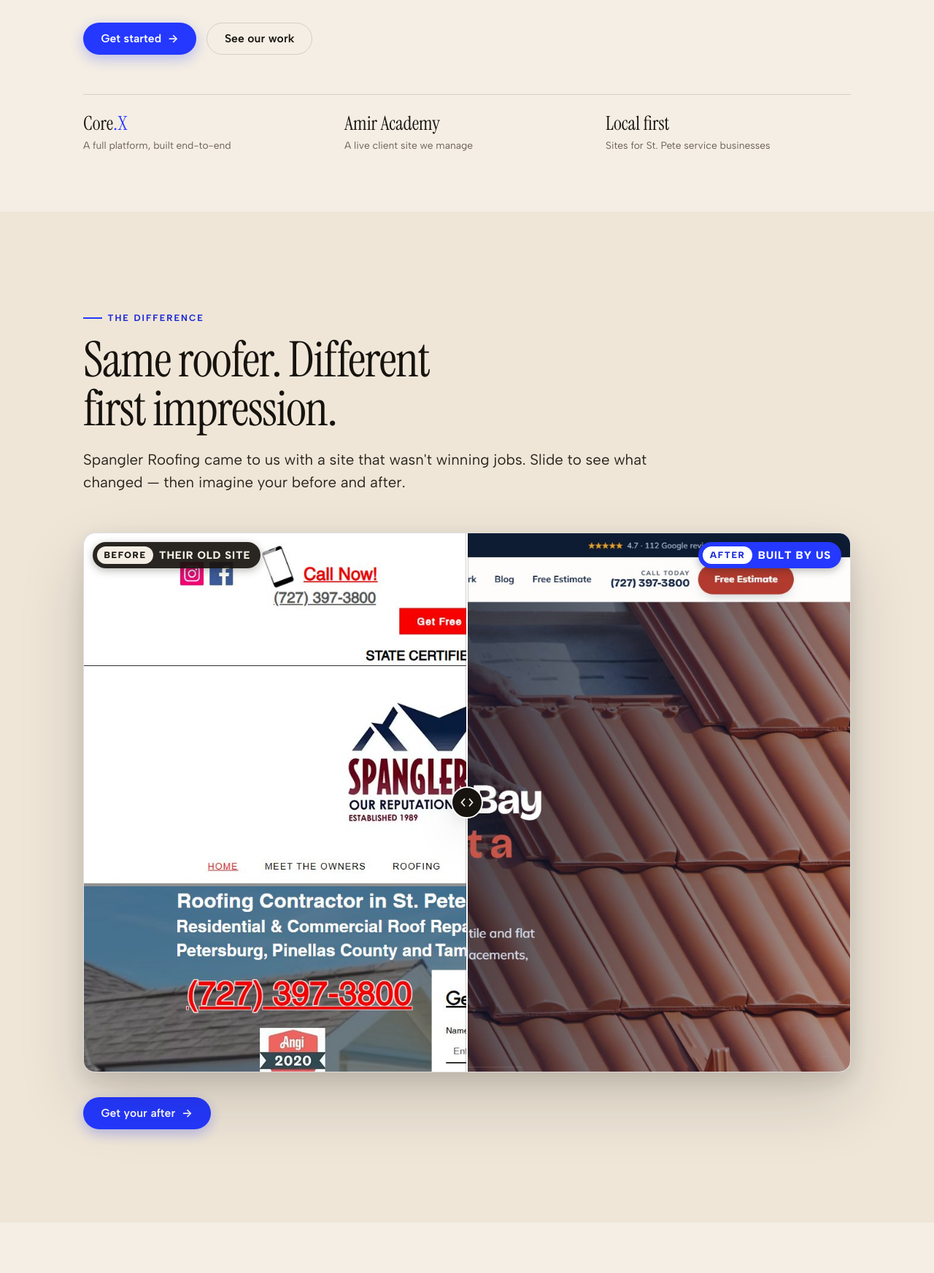
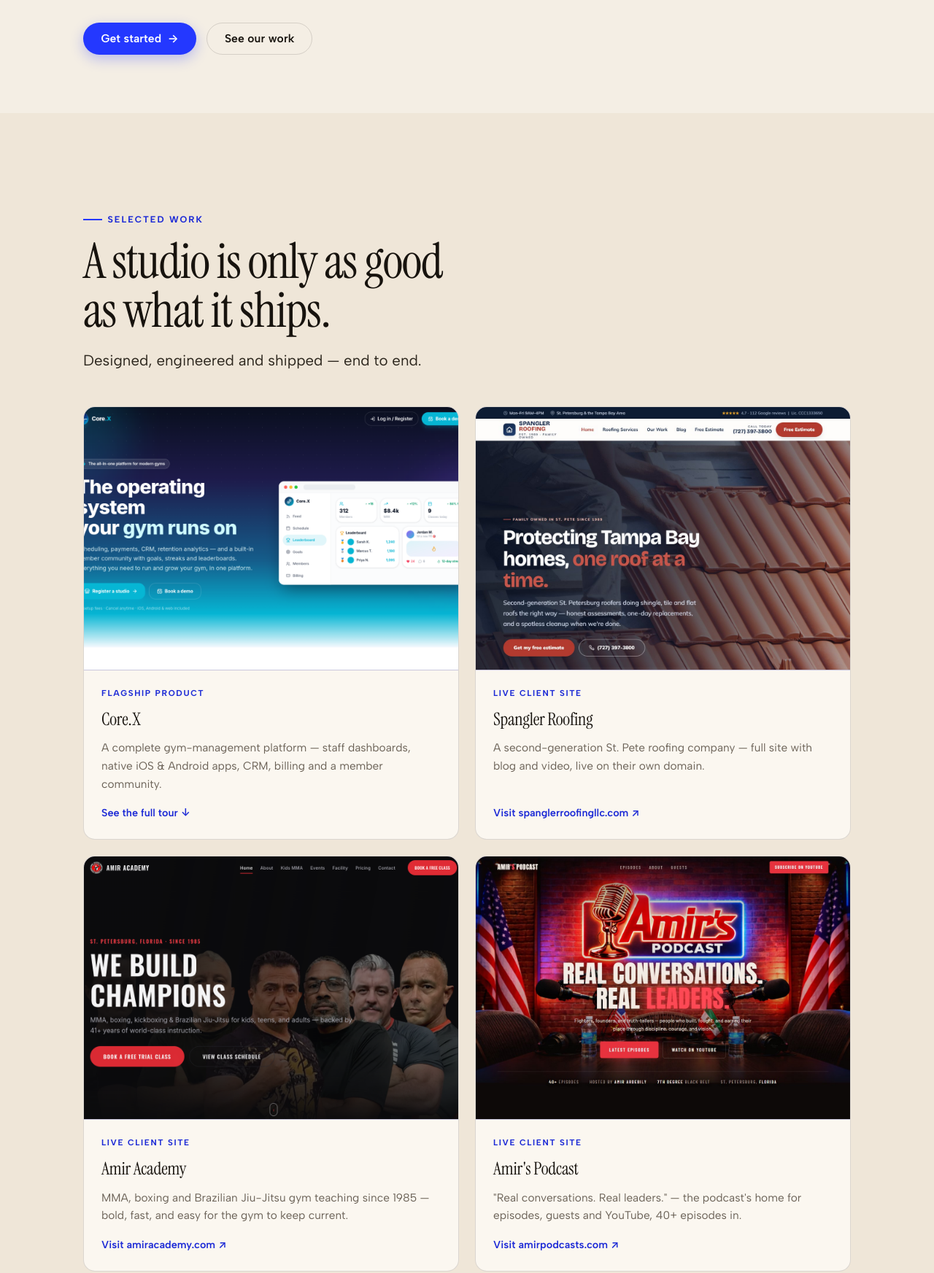
Before and after one commit to wilsonramstead/wilsoninnovations, a plain HTML site: page index.html in a window 1280 px wide. Shown: the part 784-2529 px from the top of the page at 73% size. Drawn offline with Linux system fonts and the light colour scheme.

Commit message:
Order: Work, Templates, then before/after; remove hero trust strip

```diff
--- a/index.html
+++ b/index.html
@@ -111,63 +111,12 @@
             <a class="btn btn--ghost" href="#work">See our work</a>
           </div>
 
-          <div class="trust reveal" data-d="3">
-            <div class="trust__item">
-              <div class="trust__k">Core<span class="u">.X</span></div>
-              <div class="trust__l">A full platform, built end-to-end</div>
-            </div>
-            <div class="trust__item">
-              <div class="trust__k">Amir Academy</div>
-              <div class="trust__l">A live client site we manage</div>
-            </div>
-            <div class="trust__item">
-              <div class="trust__k">Local first</div>
-              <div class="trust__l">Sites for St. Pete service businesses</div>
-            </div>
-          </div>
         </div>
       </section>
 
-      <!-- ===================== Before / After proof ===================== -->
-      <section class="section alt" id="proof">
-        <div class="wrap">
-          <p class="eyebrow reveal">The difference</p>
-          <h2 class="section-title reveal" data-d="1" style="margin-top:14px">Same roofer. Different first impression.</h2>
-          <p class="lead reveal" data-d="2" style="margin-top:20px">
-            Spangler Roofing came to us with a site that wasn't winning jobs. Slide to see what
-            changed — then imagine your before and after.
-          </p>
-
-          <div class="ba reveal" data-d="2" id="ba">
-            <div class="ba__stage">
-              <figure class="ba__pane ba__pane--after">
-                <img src="./assets/proof-after.jpg" width="1280" height="900" loading="lazy" alt="The new Spangler Roofing website by Wilson Innovations — a bold hero reading 'Protecting Tampa Bay homes, one roof at a time' with clear call and estimate buttons." />
-                <figcaption class="ba__label ba__label--after"><span class="ba__label-tag">After</span><span>Built by us</span></figcaption>
-              </figure>
-              <figure class="ba__pane ba__pane--before">
-                <img src="./assets/proof-before.jpg" width="1280" height="900" loading="lazy" alt="Spangler Roofing's previous website — a cluttered, dated layout with red text links and a busy header." />
-                <figcaption class="ba__label ba__label--before"><span class="ba__label-tag">Before</span><span>Their old site</span></figcaption>
-              </figure>
-              <div class="ba__divider" aria-hidden="true">
-                <span class="ba__knob">
-                  <svg width="18" height="18" viewBox="0 0 24 24" fill="none" stroke="currentColor" stroke-width="2.4" aria-hidden="true"><path d="M8 5l-6 7 6 7M16 5l6 7-6 7"/></svg>
-                </span>
-              </div>
-              <div class="ba__intro" aria-hidden="true">
-                <span class="ba__hint">Slide to see the before &amp; after <span class="arw" aria-hidden="true">→</span></span>
-              </div>
-              <input class="ba__range" type="range" min="0" max="100" value="50" step="0.1" aria-label="Comparison slider — drag to reveal the old Spangler Roofing site versus the new one" />
-            </div>
-          </div>
-
-          <div class="hero-cta reveal" data-d="3">
-            <a class="btn btn--primary" href="#pricing">Get your after <span class="arw" aria-hidden="true">→</span></a>
-          </div>
-        </div>
-      </section>
 
       <!-- ===================== Portfolio ===================== -->
-      <section class="section" id="work">
+      <section class="section alt" id="work">
         <div class="wrap">
           <p class="eyebrow reveal">Selected work</p>
           <h2 class="section-title reveal" data-d="1" style="margin-top:14px">A studio is only as good as what it ships.</h2>
@@ -215,7 +164,7 @@
       </section>
 
       <!-- ===================== Templates ===================== -->
-      <section class="section alt" id="templates">
+      <section class="section" id="templates">
         <div class="wrap">
           <p class="eyebrow reveal">Templates ready to launch</p>
           <h2 class="section-title reveal" data-d="1" style="margin-top:14px">Pick a design. I'll make it yours in days.</h2>
@@ -401,6 +350,45 @@
                 </span>
               </div>
             </div>
+        </div>
+      </section>
+
+
+      <!-- ===================== Before / After proof ===================== -->
+      <section class="section alt" id="proof">
+        <div class="wrap">
+          <p class="eyebrow reveal">The difference</p>
+          <h2 class="section-title reveal" data-d="1" style="margin-top:14px">Same roofer. Different first impression.</h2>
+          <p class="lead reveal" data-d="2" style="margin-top:20px">
+            Spangler Roofing came to us with a site that wasn't winning jobs. Slide to see what
+            changed — then imagine your before and after.
+          </p>
+
+          <div class="ba reveal" data-d="2" id="ba">
+            <div class="ba__stage">
+              <figure class="ba__pane ba__pane--after">
+                <img src="./assets/proof-after.jpg" width="1280" height="900" loading="lazy" alt="The new Spangler Roofing website by Wilson Innovations — a bold hero reading 'Protecting Tampa Bay homes, one roof at a time' with clear call and estimate buttons." />
+                <figcaption class="ba__label ba__label--after"><span class="ba__label-tag">After</span><span>Built by us</span></figcaption>
+              </figure>
+              <figure class="ba__pane ba__pane--before">
+                <img src="./assets/proof-before.jpg" width="1280" height="900" loading="lazy" alt="Spangler Roofing's previous website — a cluttered, dated layout with red text links and a busy header." />
+                <figcaption class="ba__label ba__label--before"><span class="ba__label-tag">Before</span><span>Their old site</span></figcaption>
+              </figure>
+              <div class="ba__divider" aria-hidden="true">
+                <span class="ba__knob">
+                  <svg width="18" height="18" viewBox="0 0 24 24" fill="none" stroke="currentColor" stroke-width="2.4" aria-hidden="true"><path d="M8 5l-6 7 6 7M16 5l6 7-6 7"/></svg>
+                </span>
+              </div>
+              <div class="ba__intro" aria-hidden="true">
+                <span class="ba__hint">Slide to see the before &amp; after <span class="arw" aria-hidden="true">→</span></span>
+              </div>
+              <input class="ba__range" type="range" min="0" max="100" value="50" step="0.1" aria-label="Comparison slider — drag to reveal the old Spangler Roofing site versus the new one" />
+            </div>
+          </div>
+
+          <div class="hero-cta reveal" data-d="3">
+            <a class="btn btn--primary" href="#pricing">Get your after <span class="arw" aria-hidden="true">→</span></a>
+          </div>
         </div>
       </section>
 
```
